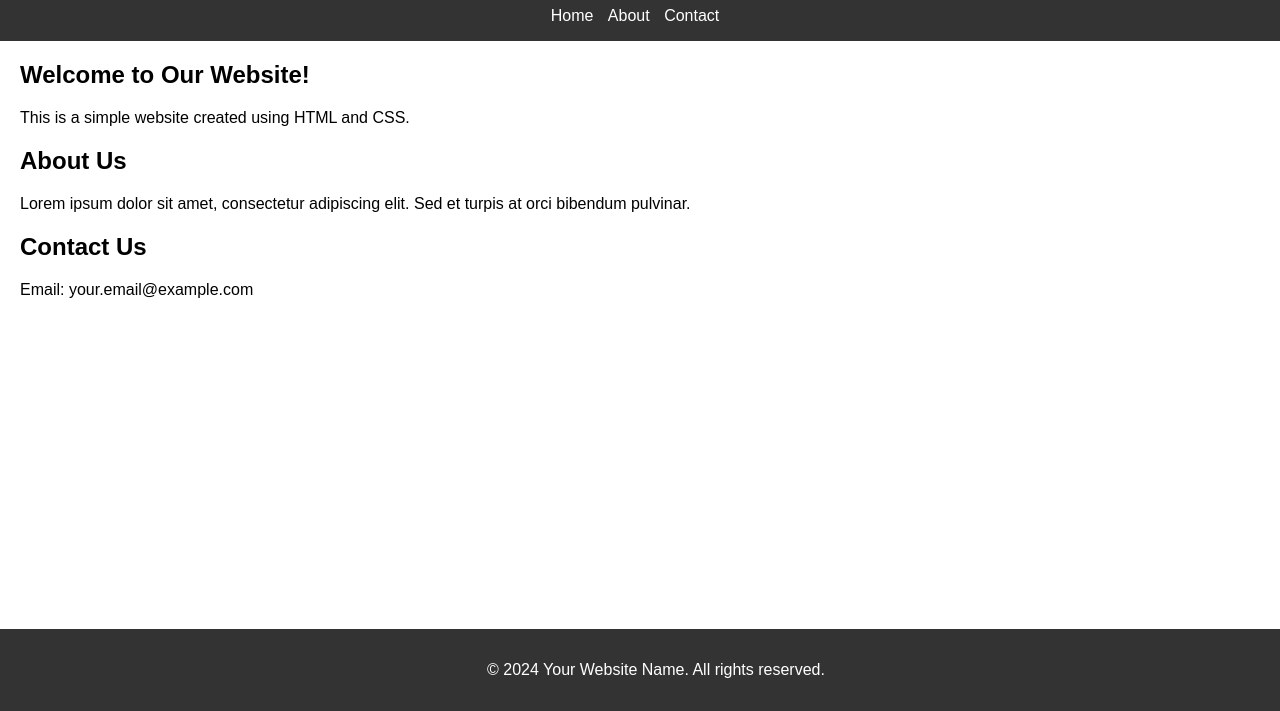
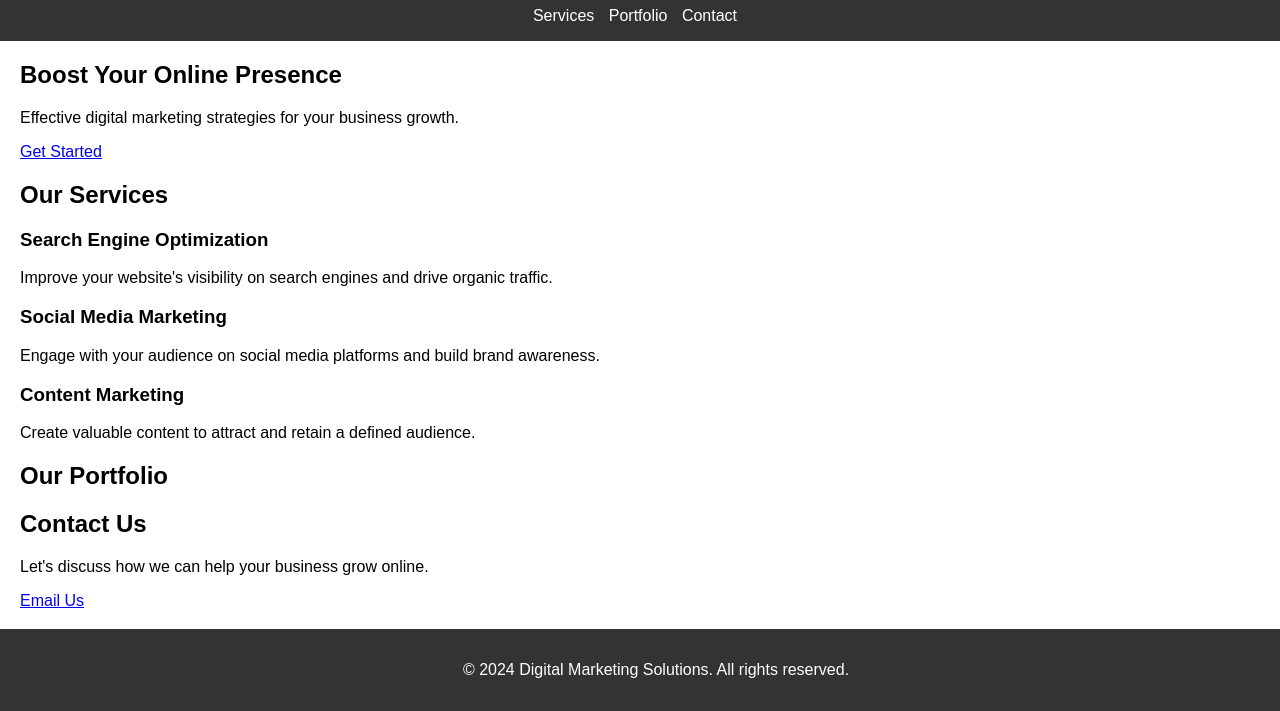
Before and after one commit to jahnavisaya/website, a plain HTML site: page index.html in a window 1280 px wide. Shown: the part 89-800 px from the top of the page. Drawn offline with Linux system fonts and the light colour scheme.

Commit message:
Update index.html

```diff
--- a/index.html
+++ b/index.html
@@ -3,39 +3,69 @@
 <head>
     <meta charset="UTF-8">
     <meta name="viewport" content="width=device-width, initial-scale=1.0">
-    <title>Your Website Title</title>
+    <title>Digital Marketing Solutions</title>
     <link rel="stylesheet" href="styles.css">
 </head>
 <body>
 
     <header>
-        <h1> Jahnavi </h1>
+        <div class="container">
+            <h1>Digital Marketing Solutions</h1>
             <nav>
                 <ul>
-                <li><a href="#homes">Home</a></li>
-                <li><a href="#about">About</a></li>
+                    <li><a href="#services">Services</a></li>
+                    <li><a href="#portfolio">Portfolio</a></li>
                     <li><a href="#contact">Contact</a></li>
                 </ul>
             </nav>
+        </div>
     </header>
 
-    <section id="home">
-        <h2>Welcome to Our Website!</h2>
-        <p>This is a simple website created using HTML and CSS.</p>
+    <section id="hero">
+        <div class="container">
+            <h2>Boost Your Online Presence</h2>
+            <p>Effective digital marketing strategies for your business growth.</p>
+            <a href="#contact" class="cta-button">Get Started</a>
+        </div>
     </section>
 
-    <section id="about">
-        <h2>About Us</h2>
-        <p>Lorem ipsum dolor sit amet, consectetur adipiscing elit. Sed et turpis at orci bibendum pulvinar.</p>
+    <section id="services">
+        <div class="container">
+            <h2>Our Services</h2>
+            <div class="service">
+                <h3>Search Engine Optimization</h3>
+                <p>Improve your website's visibility on search engines and drive organic traffic.</p>
+            </div>
+            <div class="service">
+                <h3>Social Media Marketing</h3>
+                <p>Engage with your audience on social media platforms and build brand awareness.</p>
+            </div>
+            <div class="service">
+                <h3>Content Marketing</h3>
+                <p>Create valuable content to attract and retain a defined audience.</p>
+            </div>
+        </div>
+    </section>
+
+    <section id="portfolio">
+        <div class="container">
+            <h2>Our Portfolio</h2>
+            <!-- Add your portfolio items here -->
+        </div>
     </section>
 
     <section id="contact">
+        <div class="container">
             <h2>Contact Us</h2>
-        <p>Email: your.email@example.com</p>
+            <p>Let's discuss how we can help your business grow online.</p>
+            <a href="mailto:info@digitalmarketing.com" class="cta-button">Email Us</a>
+        </div>
     </section>
 
     <footer>
-        <p>&copy; 2024 Your Website Name. All rights reserved.</p>
+        <div class="container">
+            <p>&copy; 2024 Digital Marketing Solutions. All rights reserved.</p>
+        </div>
     </footer>
 
 </body>
```
Lines whose indentation alone changed are shown as unchanged.
